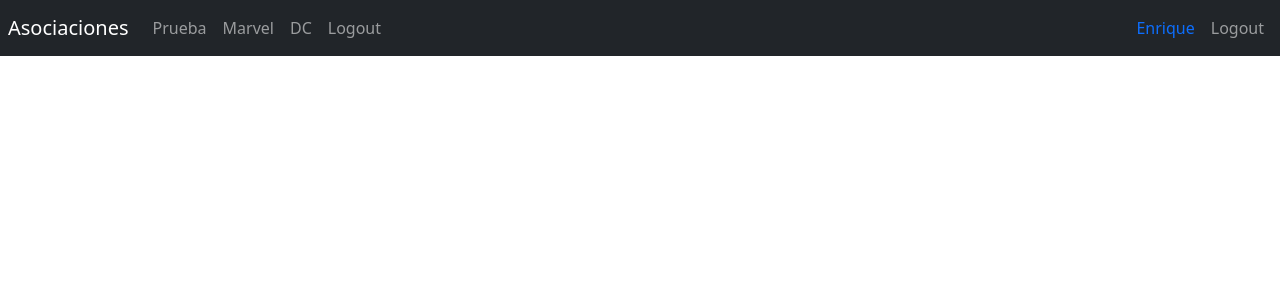
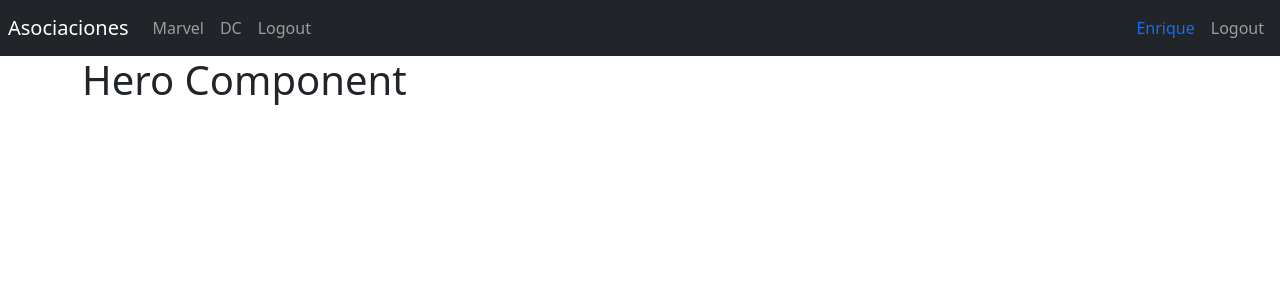
Before and after one commit to devenriq/U-React-07-Heroes_App, a React (Vite) app: page /hero in a window 1280 px wide. Shown: the top 300 px of the page. Built offline with nearby package versions, Linux system fonts and the light colour scheme.

Commit message:
feat: :art: Made a lot of changes

```diff
--- a/src/HeroesApp.jsx
+++ b/src/HeroesApp.jsx
@@ -1,4 +1,4 @@
-import { AppRouter } from "./heroes/router/AppRouter";
+import { AppRouter } from "./router/AppRouter";
 
 export const HeroesApp = () => {
   return (
--- /dev/null
+++ b/src/heroes/index.js
@@ -0,0 +1,2 @@
+export * from "./pages";
+export * from "./routes/HeroesRoutes";
--- /dev/null
+++ b/src/heroes/pages/HeroPage.jsx
@@ -0,0 +1,9 @@
+import React from "react";
+
+export const HeroPage = () => {
+  return (
+    <>
+      <h1>Hero Component</h1>
+    </>
+  );
+};
--- /dev/null
+++ b/src/heroes/pages/SearchPage.jsx
@@ -0,0 +1,9 @@
+import React from "react";
+
+export const SearchPage = () => {
+  return (
+    <>
+      <h1>Search component</h1>
+    </>
+  );
+};
--- a/src/heroes/pages/index.js
+++ b/src/heroes/pages/index.js
@@ -1,2 +1,4 @@
 export * from "./DcPage";
 export * from "./MarvelPage";
+export * from "./SearchPage";
+export * from "./HeroPage";
--- a/src/heroes/router/AppRouter.jsx
+++ /dev/null
@@ -1,21 +0,0 @@
-import { Navigate, Route, Routes } from "react-router-dom";
-
-import { LoginPage } from "../../auth/pages";
-import { MarvelPage, DcPage } from "../pages";
-import { Navbar } from "../ui";
-
-export const AppRouter = () => {
-  return (
-    <>
-      <Navbar />
-
-      <Routes>
-        <Route path="marvel" element={<MarvelPage />}></Route>
-        <Route path="dc" element={<DcPage />}></Route>
-
-        <Route path="login" element={<LoginPage />}></Route>
-        <Route path="/" element={<Navigate to="/marvel" />}></Route>
-      </Routes>
-    </>
-  );
-};
--- /dev/null
+++ b/src/heroes/routes/HeroesRoutes.jsx
@@ -0,0 +1,22 @@
+import { Navigate, Route, Routes } from "react-router-dom";
+import { Navbar } from "../../ui";
+import { MarvelPage, DcPage, SearchPage, HeroPage } from "../index";
+
+export const HeroesRoutes = () => {
+  return (
+    <>
+      <Navbar />
+      <div className="container">
+        <Routes>
+          <Route path="marvel" element={<MarvelPage />}></Route>
+          <Route path="dc" element={<DcPage />}></Route>
+
+          <Route path="search" element={<SearchPage />}></Route>
+          <Route path="hero" element={<HeroPage />}></Route>
+
+          <Route path="/" element={<Navigate to="/marvel" />}></Route>
+        </Routes>
+      </div>
+    </>
+  );
+};
--- /dev/null
+++ b/src/router/AppRouter.jsx
@@ -0,0 +1,16 @@
+import { Route, Routes } from "react-router-dom";
+
+import { LoginPage } from "../auth/pages";
+import { HeroesRoutes } from "../heroes";
+
+export const AppRouter = () => {
+  return (
+    <>
+      <Routes>
+        <Route path="login" element={<LoginPage />}></Route>
+
+        <Route path="/*" element={<HeroesRoutes />}></Route>
+      </Routes>
+    </>
+  );
+};
--- a/src/heroes/ui/components/Navbar.jsx
+++ b/src/ui/components/Navbar.jsx
@@ -9,14 +9,6 @@ export const Navbar = () => {
 
       <div className="navbar-collapse">
         <div className="navbar-nav">
-          <NavLink
-            className={({ isActive }) =>
-              ` nav-item  nav-link ${isActive ? "active" : ""}`
-            }
-            to="/dc"
-          >
-            Prueba
-          </NavLink>
           <NavLink
             className={({ isActive }) =>
               `nav-item nav-link ${isActive ? "active" : ""}`
```
Also changed, not shown: src/ui/components/index.js (renamed from src/heroes/ui/components/index.js), src/ui/index.js (renamed from src/heroes/ui/index.js).
